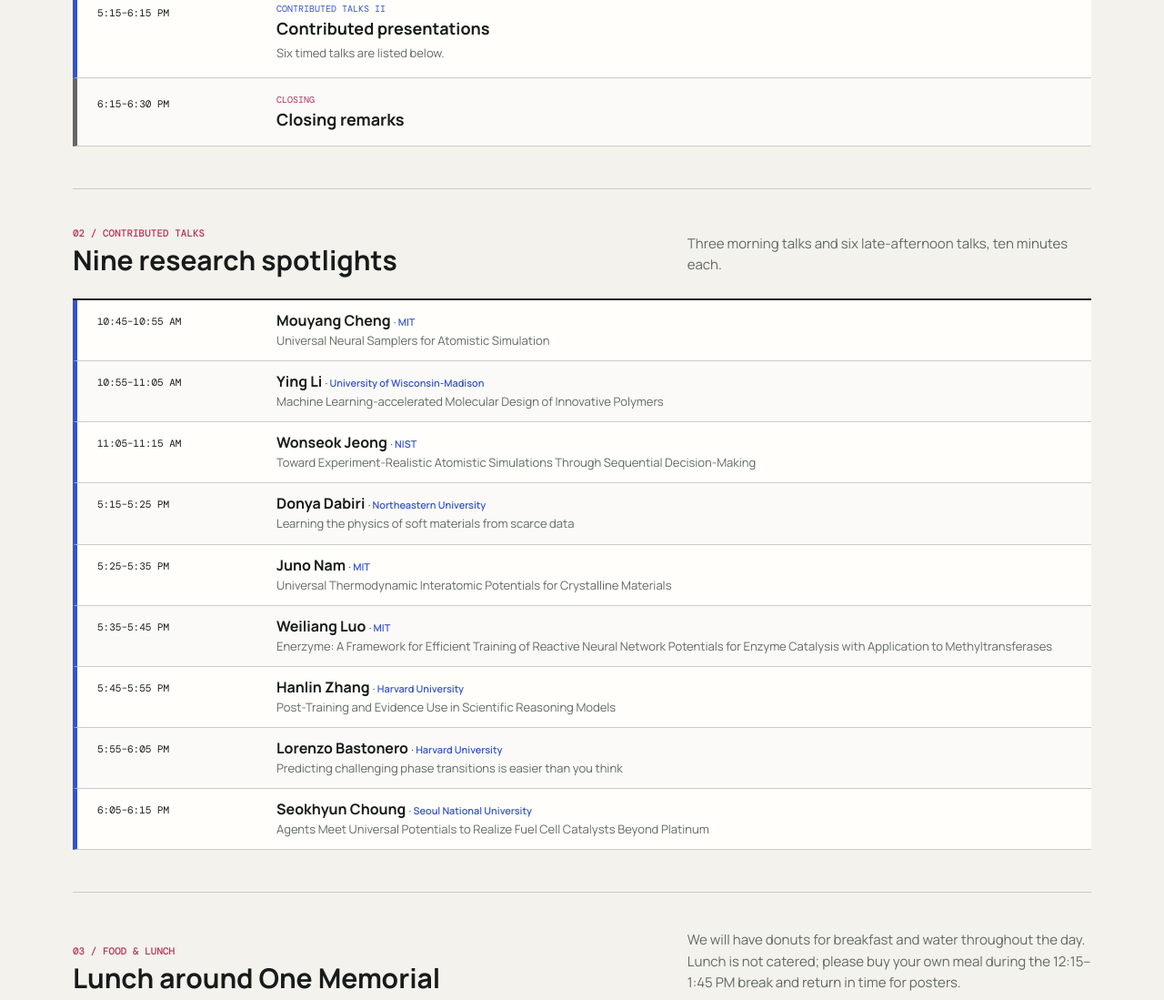
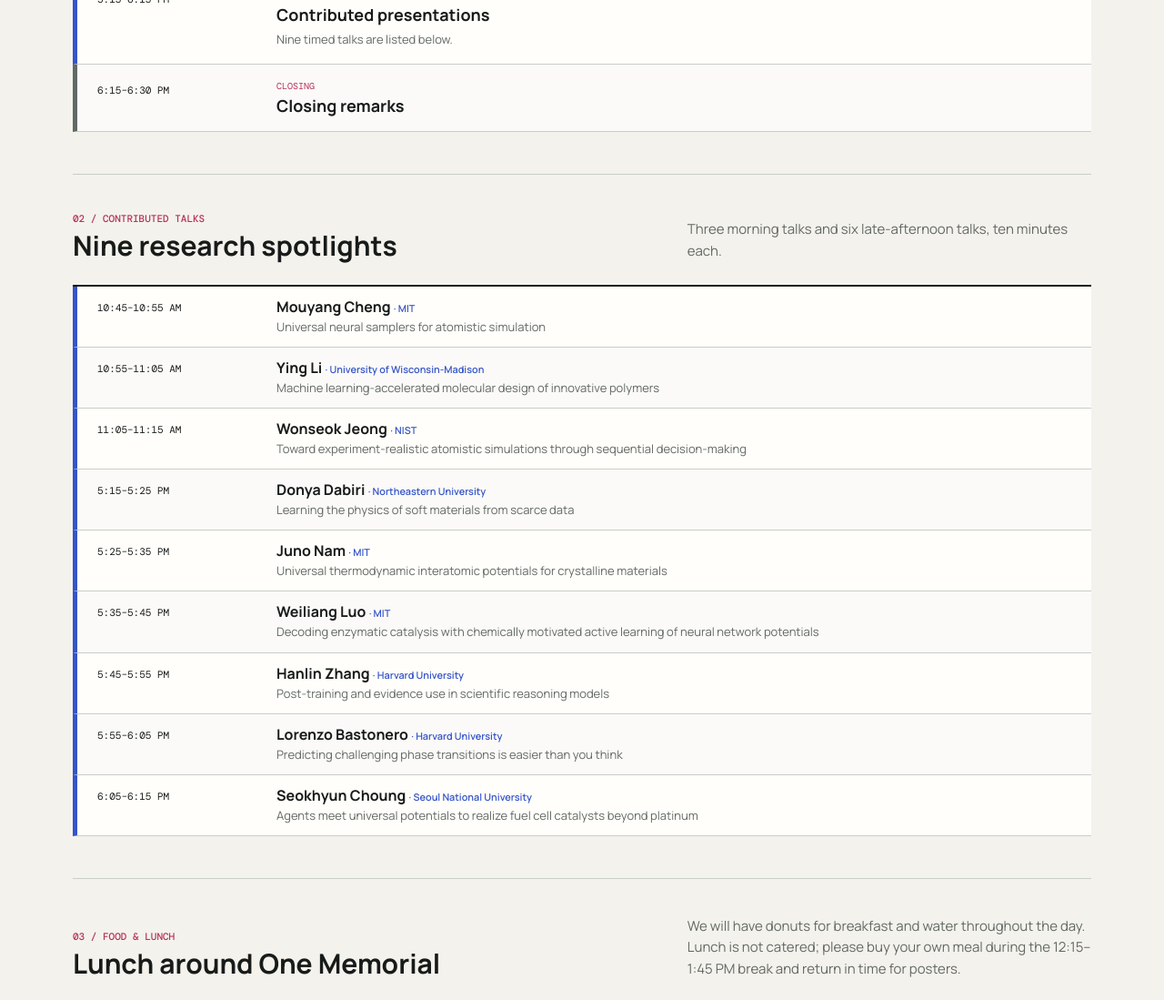
Before and after one commit to ai4mc26/ai4mc26.github.io, a plain HTML site: page schedule.html in a window 1280 px wide. Shown: the part 1589-2688 px from the top of the page at 91% size. Drawn offline with nearby package versions, Linux system fonts and the light colour scheme.

Commit message:
Use sentence case for talk titles

```diff
--- a/schedule.html
+++ b/schedule.html
@@ -47,13 +47,13 @@
       <section class="section detail-section" id="timeline" aria-labelledby="timeline-title">
         <div class="section-heading compact-heading">
           <div><p class="section-index">01 / Detailed schedule</p><h2 id="timeline-title">The day at a glance</h2></div>
-          <p>All times are Eastern. Invited speaker slots follow the current program; contributed talk assignments and individual times are TBA.</p>
+          <p>All times are Eastern. Invited and contributed talk times are listed below.</p>
         </div>
         <ol class="detail-timeline" aria-label="Workshop schedule in chronological order">
           <li class="general"><time>9:00–9:15 AM</time><div><span class="timeline-kind">Opening</span><h3>Welcome and framing remarks</h3></div></li>
-          <li class="invited"><time>9:15–9:45 AM</time><div><span class="timeline-kind">Invited talks I · 1 of 3</span><h3>Juanjuan Huang <span class="speaker-affiliation">· Argonne National Laboratory</span></h3><p>Toward an Agentic Ecosystem for Intelligent X-ray Absorption Spectroscopy</p></div></li>
+          <li class="invited"><time>9:15–9:45 AM</time><div><span class="timeline-kind">Invited talks I · 1 of 3</span><h3>Juanjuan Huang <span class="speaker-affiliation">· Argonne National Laboratory</span></h3><p>Toward an agentic ecosystem for intelligent X-ray absorption spectroscopy</p></div></li>
           <li class="invited"><time>9:45–10:15 AM</time><div><span class="timeline-kind">Invited talks I · 2 of 3</span><h3>Claudio Zeni <span class="speaker-affiliation">· Microsoft Research</span></h3><p>Topic TBA</p></div></li>
-          <li class="invited"><time>10:15–10:45 AM</time><div><span class="timeline-kind">Invited talks I · 3 of 3</span><h3>Lixue (Sherry) Cheng <span class="speaker-affiliation">· HKUST</span></h3><p>Physics, Evidence, and Plausibility: Assessing AI-Assisted Discovery in Chemistry and Materials</p></div></li>
+          <li class="invited"><time>10:15–10:45 AM</time><div><span class="timeline-kind">Invited talks I · 3 of 3</span><h3>Lixue (Sherry) Cheng <span class="speaker-affiliation">· HKUST</span></h3><p>Physics, evidence, and plausibility: assessing AI-assisted discovery in chemistry and materials</p></div></li>
           <li class="contributed"><time>10:45–11:15 AM</time><div><span class="timeline-kind">Contributed talks I</span><h3>Contributed presentations</h3><p>Three timed talks are listed below.</p></div></li>
           <li class="invited"><time>11:15–11:45 AM</time><div><span class="timeline-kind">Invited talks II · 1 of 2</span><h3>Yuanqi Du <span class="speaker-affiliation">· Microsoft Research</span></h3><p>A new era of molecular simulation via neural samplers</p></div></li>
           <li class="invited"><time>11:45 AM–12:15 PM</time><div><span class="timeline-kind">Invited talks II · 2 of 2</span><h3>Boris Kozinsky <span class="speaker-affiliation">· Harvard University</span></h3><p>Topic TBA</p></div></li>
@@ -62,7 +62,7 @@
           <li class="invited"><time>3:15–3:45 PM</time><div><span class="timeline-kind">Invited talks III · 1 of 2</span><h3>Rafael Gómez-Bombarelli <span class="speaker-affiliation">· MIT &amp; Lila Sciences</span></h3><p>Topic TBA</p></div></li>
           <li class="invited"><time>3:45–4:15 PM</time><div><span class="timeline-kind">Invited talks III · 2 of 2</span><h3>Eun-Ah Kim <span class="speaker-affiliation">· Cornell University</span></h3><p>Discovering superconductors with graphlet histograms</p></div></li>
           <li class="panel"><time>4:15–5:15 PM</time><div><span class="timeline-kind">Panel session</span><h3>How far are we from an AlphaFold moment for materials?</h3></div></li>
-          <li class="contributed"><time>5:15–6:15 PM</time><div><span class="timeline-kind">Contributed talks II</span><h3>Contributed presentations</h3><p>Six timed talks are listed below.</p></div></li>
+          <li class="contributed"><time>5:15–6:15 PM</time><div><span class="timeline-kind">Contributed talks II</span><h3>Contributed presentations</h3><p>Nine timed talks are listed below.</p></div></li>
           <li class="general"><time>6:15–6:30 PM</time><div><span class="timeline-kind">Closing</span><h3>Closing remarks</h3></div></li>
         </ol>
       </section>
@@ -73,15 +73,15 @@
           <p>Three morning talks and six late-afternoon talks, ten minutes each.</p>
         </div>
         <ol class="detail-timeline contributed-list" aria-label="Contributed talks in schedule order">
-          <li class="contributed"><span class="talk-time">10:45–10:55 AM</span><div><h3>Mouyang Cheng <span class="speaker-affiliation">· MIT</span></h3><p>Universal Neural Samplers for Atomistic Simulation</p></div></li>
-          <li class="contributed"><span class="talk-time">10:55–11:05 AM</span><div><h3>Ying Li <span class="speaker-affiliation">· University of Wisconsin-Madison</span></h3><p>Machine Learning-accelerated Molecular Design of Innovative Polymers</p></div></li>
-          <li class="contributed"><span class="talk-time">11:05–11:15 AM</span><div><h3>Wonseok Jeong <span class="speaker-affiliation">· NIST</span></h3><p>Toward Experiment-Realistic Atomistic Simulations Through Sequential Decision-Making</p></div></li>
+          <li class="contributed"><span class="talk-time">10:45–10:55 AM</span><div><h3>Mouyang Cheng <span class="speaker-affiliation">· MIT</span></h3><p>Universal neural samplers for atomistic simulation</p></div></li>
+          <li class="contributed"><span class="talk-time">10:55–11:05 AM</span><div><h3>Ying Li <span class="speaker-affiliation">· University of Wisconsin-Madison</span></h3><p>Machine learning-accelerated molecular design of innovative polymers</p></div></li>
+          <li class="contributed"><span class="talk-time">11:05–11:15 AM</span><div><h3>Wonseok Jeong <span class="speaker-affiliation">· NIST</span></h3><p>Toward experiment-realistic atomistic simulations through sequential decision-making</p></div></li>
           <li class="contributed"><span class="talk-time">5:15–5:25 PM</span><div><h3>Donya Dabiri <span class="speaker-affiliation">· Northeastern University</span></h3><p>Learning the physics of soft materials from scarce data</p></div></li>
-          <li class="contributed"><span class="talk-time">5:25–5:35 PM</span><div><h3>Juno Nam <span class="speaker-affiliation">· MIT</span></h3><p>Universal Thermodynamic Interatomic Potentials for Crystalline Materials</p></div></li>
-          <li class="contributed"><span class="talk-time">5:35–5:45 PM</span><div><h3>Weiliang Luo <span class="speaker-affiliation">· MIT</span></h3><p>Enerzyme: A Framework for Efficient Training of Reactive Neural Network Potentials for Enzyme Catalysis with Application to Methyltransferases</p></div></li>
-          <li class="contributed"><span class="talk-time">5:45–5:55 PM</span><div><h3>Hanlin Zhang <span class="speaker-affiliation">· Harvard University</span></h3><p>Post-Training and Evidence Use in Scientific Reasoning Models</p></div></li>
+          <li class="contributed"><span class="talk-time">5:25–5:35 PM</span><div><h3>Juno Nam <span class="speaker-affiliation">· MIT</span></h3><p>Universal thermodynamic interatomic potentials for crystalline materials</p></div></li>
+          <li class="contributed"><span class="talk-time">5:35–5:45 PM</span><div><h3>Weiliang Luo <span class="speaker-affiliation">· MIT</span></h3><p>Decoding enzymatic catalysis with chemically motivated active learning of neural network potentials</p></div></li>
+          <li class="contributed"><span class="talk-time">5:45–5:55 PM</span><div><h3>Hanlin Zhang <span class="speaker-affiliation">· Harvard University</span></h3><p>Post-training and evidence use in scientific reasoning models</p></div></li>
           <li class="contributed"><span class="talk-time">5:55–6:05 PM</span><div><h3>Lorenzo Bastonero <span class="speaker-affiliation">· Harvard University</span></h3><p>Predicting challenging phase transitions is easier than you think</p></div></li>
-          <li class="contributed"><span class="talk-time">6:05–6:15 PM</span><div><h3>Seokhyun Choung <span class="speaker-affiliation">· Seoul National University</span></h3><p>Agents Meet Universal Potentials to Realize Fuel Cell Catalysts Beyond Platinum</p></div></li>
+          <li class="contributed"><span class="talk-time">6:05–6:15 PM</span><div><h3>Seokhyun Choung <span class="speaker-affiliation">· Seoul National University</span></h3><p>Agents meet universal potentials to realize fuel cell catalysts beyond platinum</p></div></li>
         </ol>
       </section>
 
```
